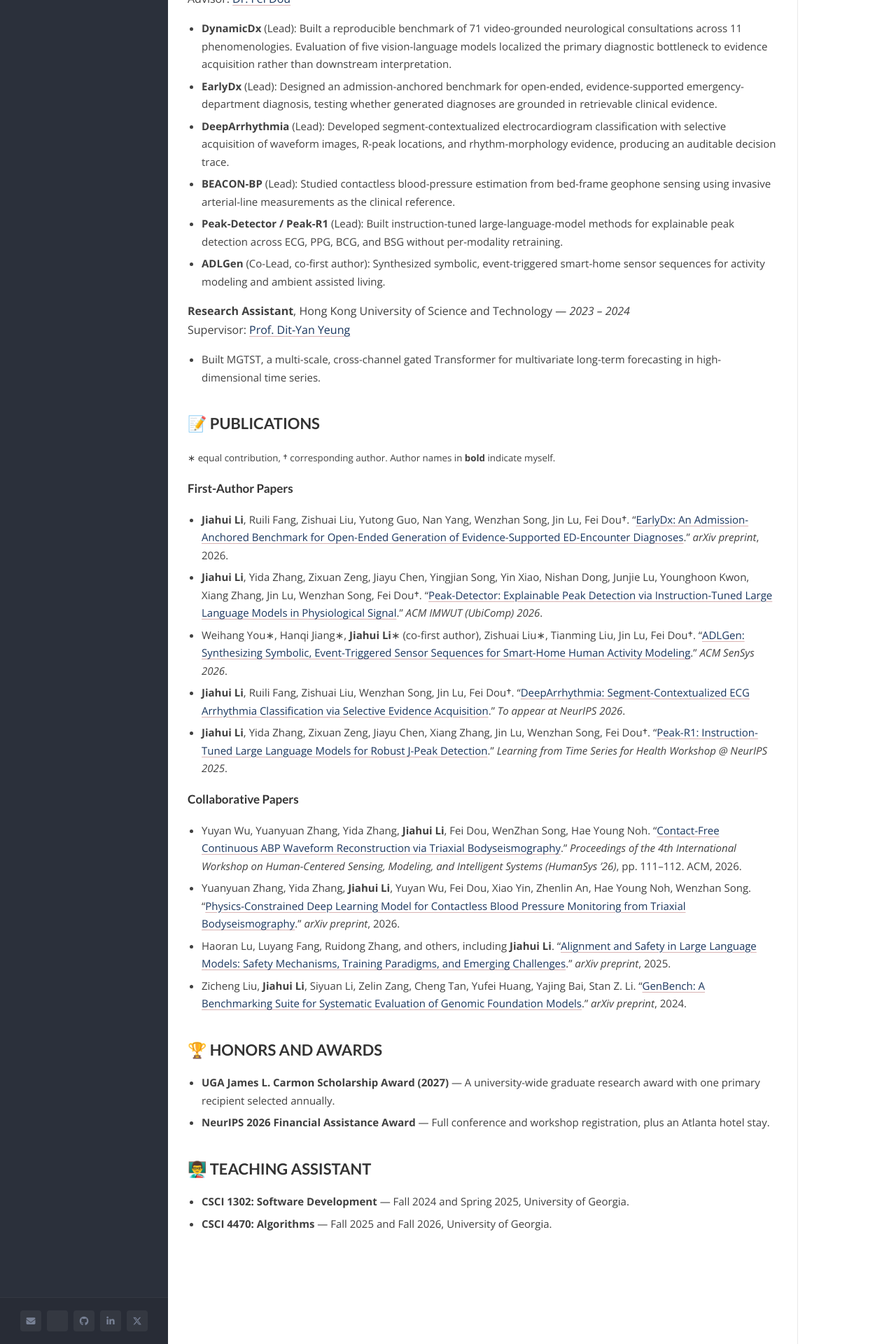
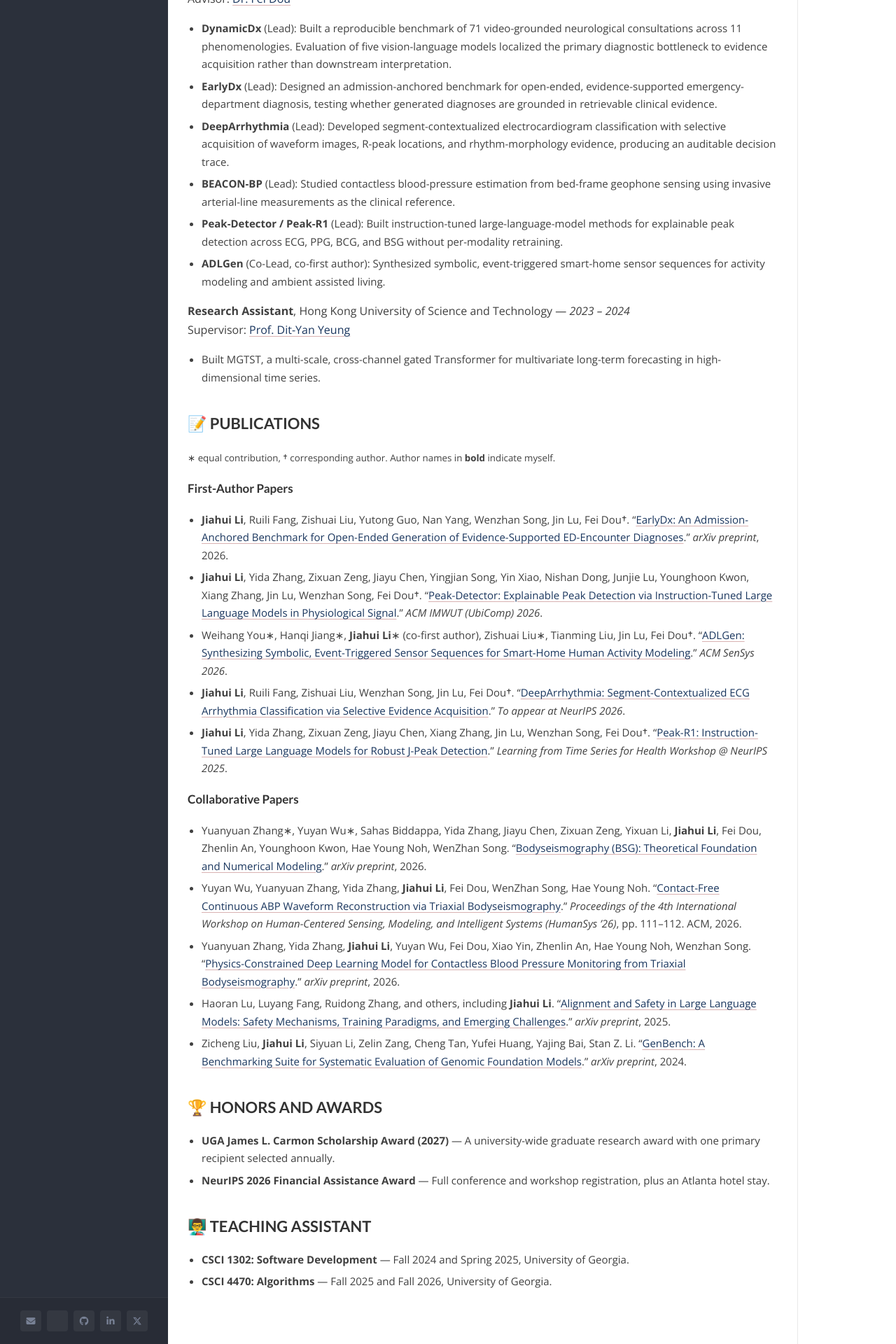
Before and after one commit to jimmylihui/jimmylihui.github.io, a Jekyll site: the page built from _pages/cv.md, in a window 1280 px wide. Shown: the part 818-2738 px from the top of the page at 70% size. Built offline with Jekyll 4.4.1, drawn with Linux system fonts in a browser that asks for light colours; a style sheet for code colours, icons or effects is not loaded.

Commit message:
Add BSG theory preprint to web and PDF CV

```diff
--- a/_pages/cv.md
+++ b/_pages/cv.md
@@ -66,6 +66,7 @@ Supervisor: [Prof. Dit-Yan Yeung](https://cse.hkust.edu.hk/faculty/dyyeung/)
 
 ### Collaborative Papers
 
+- Yuanyuan Zhang∗, Yuyan Wu∗, Sahas Biddappa, Yida Zhang, Jiayu Chen, Zixuan Zeng, Yixuan Li, **Jiahui Li**, Fei Dou, Zhenlin An, Younghoon Kwon, Hae Young Noh, WenZhan Song. "[Bodyseismography (BSG): Theoretical Foundation and Numerical Modeling](https://arxiv.org/abs/2610.35844)." *arXiv preprint*, 2026.
 - Yuyan Wu, Yuanyuan Zhang, Yida Zhang, **Jiahui Li**, Fei Dou, WenZhan Song, Hae Young Noh. "[Contact-Free Continuous ABP Waveform Reconstruction via Triaxial Bodyseismography](https://doi.org/10.1145/3842436.3843808)." *Proceedings of the 4th International Workshop on Human-Centered Sensing, Modeling, and Intelligent Systems (HumanSys ’26)*, pp. 111–112. ACM, 2026.
 - Yuanyuan Zhang, Yida Zhang, **Jiahui Li**, Yuyan Wu, Fei Dou, Xiao Yin, Zhenlin An, Hae Young Noh, Wenzhan Song. "[Physics-Constrained Deep Learning Model for Contactless Blood Pressure Monitoring from Triaxial Bodyseismography](https://arxiv.org/abs/2608.23562)." *arXiv preprint*, 2026.
 - Haoran Lu, Luyang Fang, Ruidong Zhang, and others, including **Jiahui Li**. "[Alignment and Safety in Large Language Models: Safety Mechanisms, Training Paradigms, and Emerging Challenges](https://arxiv.org/abs/2507.19672)." *arXiv preprint*, 2025.
```
Also changed, not shown: 1 other file.
